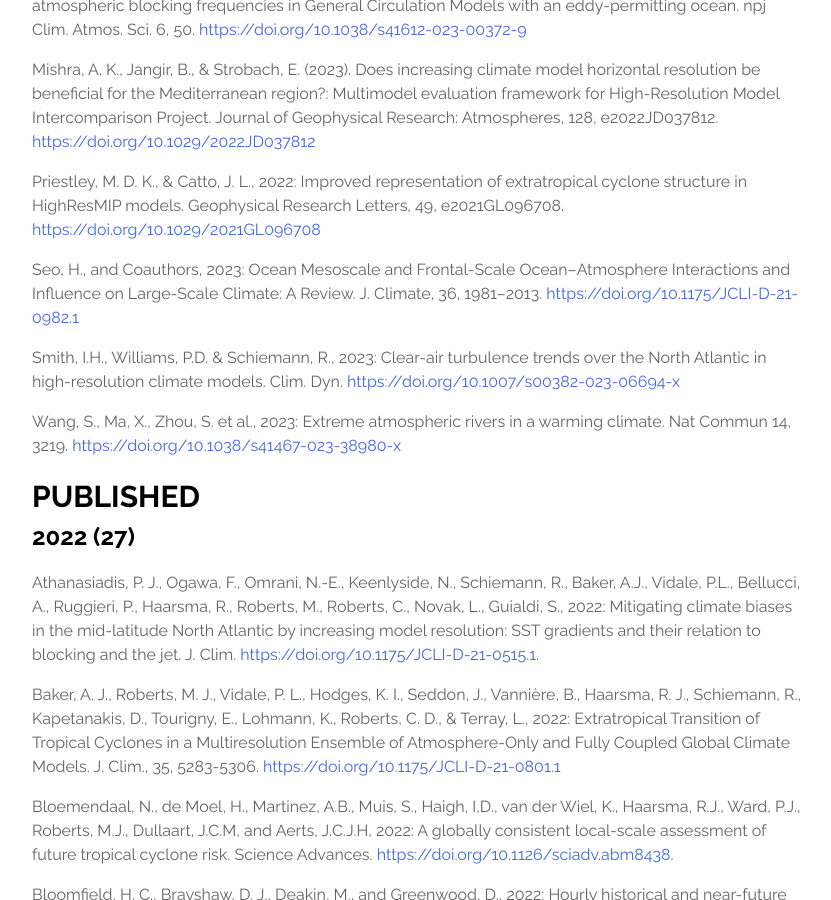
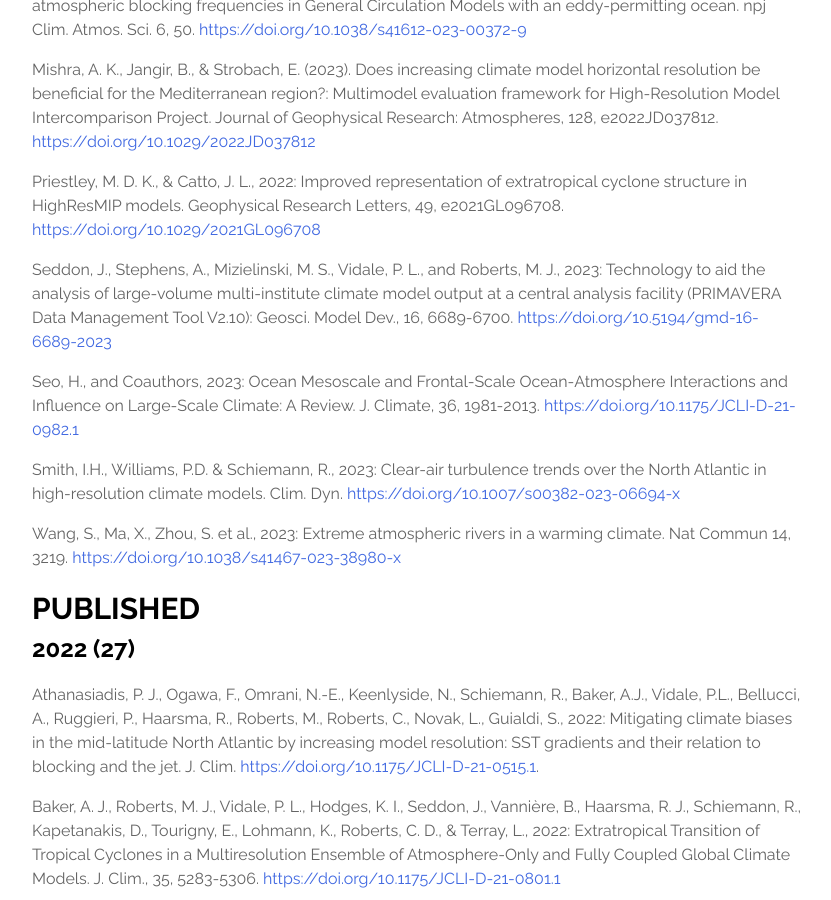
Before and after one commit to HighResMIP2/HighResMIP2.github.io, a Jekyll site: the page built from publications.md, in a window 1280 px wide and 900 px high, scrolled down 1233 px. Shown: the whole window, without its empty margins (23-854 px from the left). Built offline with Jekyll 4.4.1, drawn with Linux system fonts in a browser that asks for light colours.

Commit message:
Seddon at al. added

```diff
--- a/publications.md
+++ b/publications.md
@@ -8,7 +8,7 @@ The following are publications known to include results using CMIP6 HighResMIP m
 
 
 ## Published
-### 2023 (14)
+### 2023 (16)
 Akhter, S., Holloway, C.E., Hodges, K. et al, 2023: How well do high-resolution Global Climate Models (GCMs) simulate tropical cyclones in the Bay of Bengal?. Clim Dyn. [https://doi.org/10.1007/s00382-023-06745-3](https://doi.org/10.1007/s00382-023-06745-3)
 
 Ali, H., Fowler, H. J., Vanniere, B., & Roberts, M. J., 2023: Fewer, but more intense, future Tropical Storms over the Ganges and Mekong basins. Geophysical Research Letters, 50, e2023GL104973. [https://doi.org/10.1029/2023GL104973](https://doi.org/10.1029/2023GL104973)
@@ -33,7 +33,9 @@ Mishra, A. K., Jangir, B., & Strobach, E. (2023). Does increasing climate model
 
 Priestley, M. D. K., & Catto, J. L., 2022: Improved representation of extratropical cyclone structure in HighResMIP models. Geophysical Research Letters, 49, e2021GL096708. [https://doi.org/10.1029/2021GL096708](https://doi.org/10.1029/2021GL096708)
 
-Seo, H., and Coauthors, 2023: Ocean Mesoscale and Frontal-Scale Ocean–Atmosphere Interactions and Influence on Large-Scale Climate: A Review. J. Climate, 36, 1981–2013. [https://doi.org/10.1175/JCLI-D-21-0982.1](https://doi.org/10.1175/JCLI-D-21-0982.1])
+Seddon, J., Stephens, A., Mizielinski, M. S., Vidale, P. L., and Roberts, M. J., 2023: Technology to aid the analysis of large-volume multi-institute climate model output at a central analysis facility (PRIMAVERA Data Management Tool V2.10): Geosci. Model Dev., 16, 6689-6700. [https://doi.org/10.5194/gmd-16-6689-2023](https://doi.org/10.5194/gmd-16-6689-2023)
+
+Seo, H., and Coauthors, 2023: Ocean Mesoscale and Frontal-Scale Ocean-Atmosphere Interactions and Influence on Large-Scale Climate: A Review. J. Climate, 36, 1981-2013. [https://doi.org/10.1175/JCLI-D-21-0982.1](https://doi.org/10.1175/JCLI-D-21-0982.1])
 
 Smith, I.H., Williams, P.D. & Schiemann, R., 2023: Clear-air turbulence trends over the North Atlantic in high-resolution climate models. Clim. Dyn. [https://doi.org/10.1007/s00382-023-06694-x](https://doi.org/10.1007/s00382-023-06694-x)
 
```
